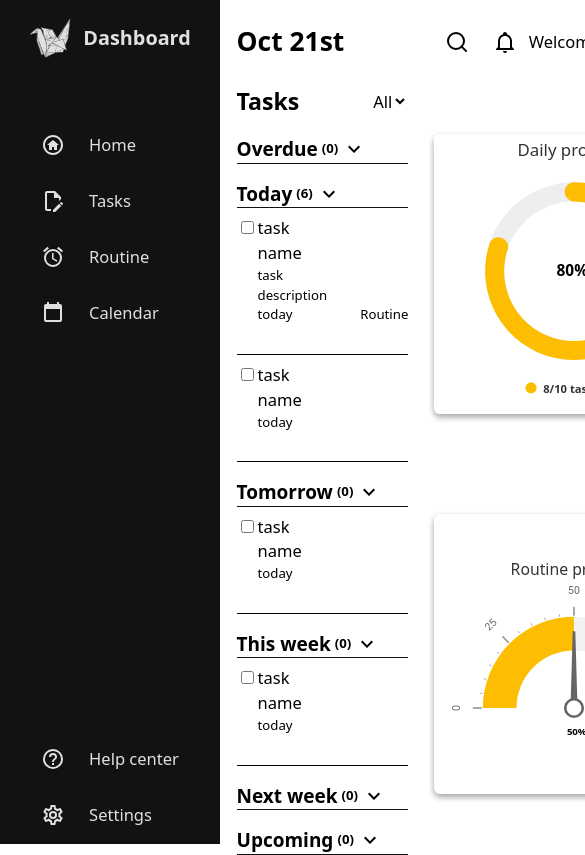
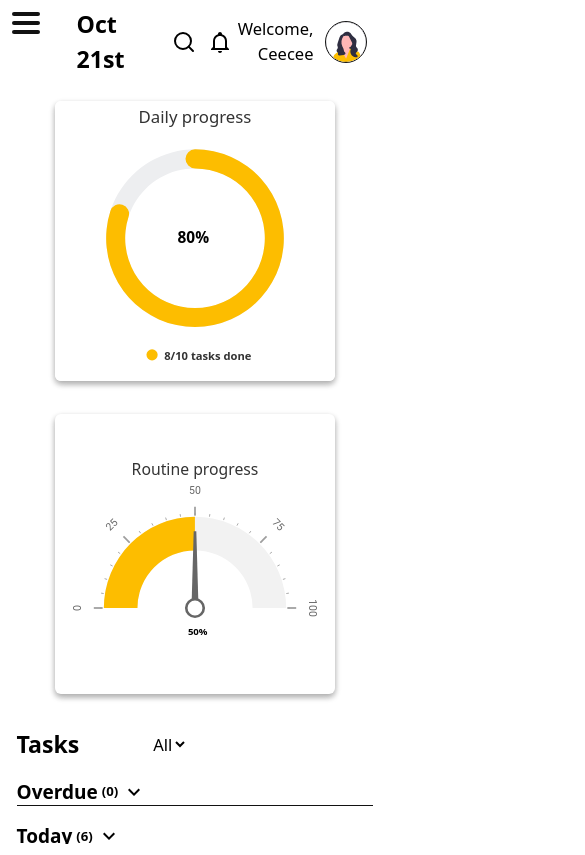
Before and after one commit to Milvookie/odin-admin-dashboard, a plain HTML site: page index.html in a window 390 px wide. Shown: the top 855 px of the page, 585 px wide, since content can reach past the window. Drawn offline with Linux system fonts and the light colour scheme.

Commit message:
responsive layout

```diff
--- a/index.html
+++ b/index.html
@@ -29,7 +29,15 @@
                 width="42">
         </div>
     </header>
+
+    <div id="burger-menu">
+        <input type="checkbox" id="menuCheckbox" />
+        <span></span>
+        <span></span>
+        <span></span>
+    </div>
     <div class="sidebar">
+
         <div class="logo">
             <img src="./assets/logo.svg" alt="">
             <h1>dashboard</h1>
@@ -384,6 +392,8 @@
         </div>
 
     </div>
+
+    <script src="./main.js"></script>
 </body>
 
 </html>
--- a/main.js
+++ b/main.js
@@ -0,0 +1,35 @@
+let input = document.getElementById('menuCheckbox')
+const sidebar = document.querySelector('.sidebar')
+
+input.addEventListener('click', () => {
+    let style = window.getComputedStyle(sidebar)
+    let matrix = new DOMMatrixReadOnly(style.transform)
+
+    if (matrix.m41 == -280) {
+        console.log('IN');
+        sidebar.style.transform = "translateX(0%)";
+
+
+    } else {
+        console.log('OUT');
+        sidebar.style.transform = "translateX(-100%)";
+    }
+
+})
+
+window.onresize = () => {
+    let style = window.getComputedStyle(sidebar)
+    let matrix = new DOMMatrixReadOnly(style.transform)
+    if (window.innerWidth >= 792) {
+        if (matrix.m41 == -220) {
+            sidebar.style.transform = "translateX(0%)";
+        }
+    } else {
+
+        if (matrix.m41 == 0) {
+            sidebar.style.transform = "translateX(-100%)";
+        }
+
+    }
+
+}
--- a/style.css
+++ b/style.css
@@ -226,7 +226,7 @@ header {
                 margin-top: 8px;
                 position: relative;
                 display: grid;
-                grid-template-columns: auto 1fr 1fr;
+                grid-template-columns: auto repeat(2, minmax(0, 1fr));
                 grid-template-rows: 1fr auto 1fr;
                 grid-template-areas:
                     "input name ."
@@ -289,6 +289,7 @@ header {
         svg {
             border-radius: 6px !important;
         }
+
     }
 
     .routine-overview {
@@ -305,31 +306,193 @@ header {
     }
 }
 
+@media (max-width: 850px) {
+    .daily-progress {
+        transform: scale(0.8);
+    }
 
-/* @media (min-width: 576px) { */
-/* body { */
-/* background-color: #17E9E0; */
-/* } */
-…
-/* } */
-/*  */
-/* @media (min-width: 768px) { */
-/* body { */
-/* background-color: #a64AC9; */
-/* } */
-…
-/* } */
-/*  */
-/* @media (min-width: 992px) { */
-/* body { */
-/* background-color: #FCCD04; */
-/* } */
-…
-/* } */
-/*  */
-/* @media (min-width: 1180px) { */
-/* body { */
-/* background-color: #FFB48FE0; */
-/* } */
-…
-/* }
+    .routine-overview {
+        transform: scale(0.8);
+    }
+}
+
+@media (max-width: 992px) {
+    body {
+        .main-content {
+            grid-area: main;
+            display: grid;
+            grid-template-columns: repeat(2, 50%);
+            grid-template-rows: auto 1fr;
+            grid-template-areas: "daily routine" "task task";
+            overflow-y: auto;
+            overflow-x: hidden;
+            margin: 0;
+            column-gap: 0;
+
+            .daily-progress {
+                grid-area: daily;
+                margin-top: 1rem;
+            }
+
+            .routine-overview {
+                grid-area: routine;
+                margin-top: 1rem;
+            }
+
+            .current-tasks {
+                grid-area: task;
+                margin: 2rem 1rem 1rem 1rem;
+
+            }
+        }
+    }
+
+    /* … */
+}
+
+@media (max-width: 792px) {
+    body {
+        display: grid;
+        grid-template-columns: 60px 1fr;
+        grid-template-rows: 10% 90%;
+        grid-template-areas: "burger header" "main main";
+    }
+
+    .sidebar {
+        width: 280px;
+        z-index: 3;
+        position: absolute;
+        height: 100vh;
+        transform: translateX(-100%);
+        transition: .5s ease-in-out;
+
+    }
+
+
+    #burger-menu {
+        grid-area: burger;
+        display: block;
+        position: absolute;
+        height: 32px;
+        width: 32px;
+        margin: 12px 0 0 12px;
+        z-index: 4;
+
+        input {
+            display: block;
+            width: 32px;
+            height: 32px;
+            position: absolute;
+
+            cursor: pointer;
+
+            opacity: 0;
+            /* hide this */
+            z-index: 2;
+            /* and place it over the hamburger */
+
+            -webkit-touch-callout: none;
+        }
+
+        /*
+ * Just a quick hamburger
+ */
+        span {
+            display: block;
+            width: 28px;
+            height: 4px;
+            position: absolute;
+            background: var(--dark-bg);
+            border-radius: 3px;
+
+            z-index: 1;
+        }
+
+        span:nth-child(2) {
+            top: 0px;
+            transform: translate(0%, 0%) rotate(0);
+            transition: .5s ease-in-out;
+        }
+
+        span:nth-child(3) {
+            top: 9px;
+            transition: .5s ease-in-out;
+        }
+
+        span:nth-child(4) {
+            top: 18px;
+            transform: translate(0%, 0%) rotate(0);
+            transition: .5s ease-in-out;
+        }
+
+        input:checked~span:nth-child(2) {
+            background: white;
+            opacity: 87%;
+            transform: translate(0%, 200%) rotate(45deg);
+            transition: .5s ease-in-out;
+
+        }
+
+        input:checked~span:nth-child(3) {
+            opacity: 0%;
+            transition: .5s ease-in-out;
+        }
+
+        input:checked~span:nth-child(4) {
+            background: white;
+            opacity: 87%;
+            transform: translate(0%, -250%) rotate(-45deg);
+            transition: .5s ease-in-out;
+
+        }
+
+
+    }
+
+
+
+    /* … */
+}
+
+@media (max-width: 492px) {
+    body {
+
+        header {
+            grid-template-columns: 1fr repeat(2, 36px) min-content;
+
+            .date {
+                font-size: 1.4rem;
+            }
+        }
+
+        .main-content {
+            grid-area: main;
+            display: grid;
+            grid-template-columns: 100%;
+            grid-template-rows: auto auto 1fr;
+            grid-template-areas: "daily" "routine" "task";
+            overflow-y: auto;
+            overflow-x: hidden;
+            margin: 0;
+            column-gap: 0;
+
+            .daily-progress {
+                grid-area: daily;
+                margin-top: 1rem;
+                transform: scale(1);
+            }
+
+            .routine-overview {
+                grid-area: routine;
+                margin-top: 2rem;
+                transform: scale(1);
+            }
+
+            .current-tasks {
+                grid-area: task;
+                margin: 2rem 1rem 1rem 1rem;
+
+            }
+        }
+    }
+}
```
